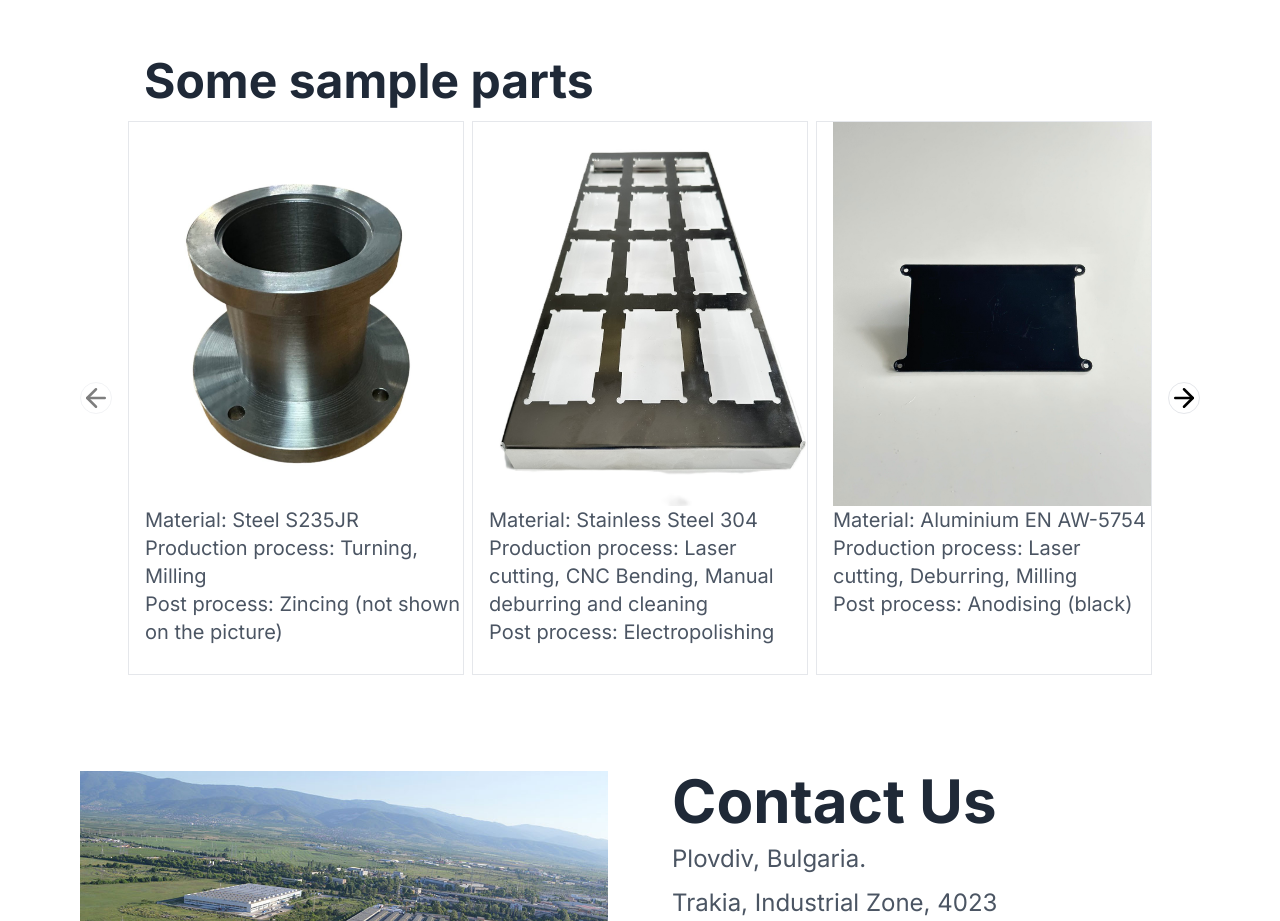
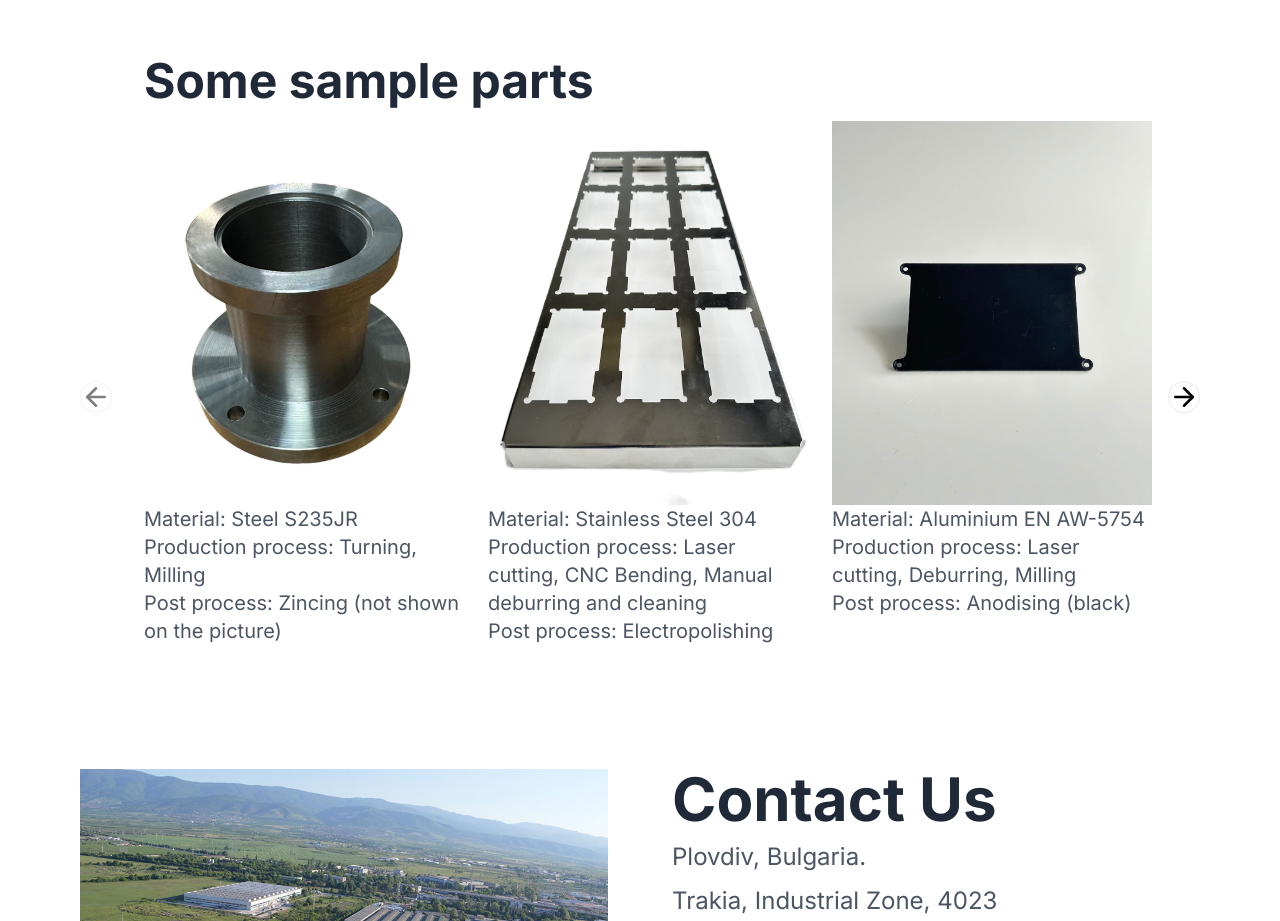
Before and after one commit to NikolaSirakov2/bultech82, a Next.js app: page / in a window 1280 px wide. Shown: the part 3360-4281 px from the top of the page. Built offline with nearby package versions, Linux system fonts and the light colour scheme.

Commit message:
refactor: Adjusted card size in SampleParts component

```diff
--- a/app/components/SampleParts.tsx
+++ b/app/components/SampleParts.tsx
@@ -103,7 +103,7 @@ function SampleParts() {
           {samples.map((sample, index) => (
             <CarouselItem
               key={sample.name}
-              className="w-full sm:w-1/2 md:w-1/2 lg:w-1/3 xl:w-1/3 border transform transition-transform duration-200 outline-transparent outline-2 mr-2 hover:scale-105 hover:cursor-pointer" // Adjusted card size
+              className="w-full sm:w-1/2 md:w-1/2 lg:w-1/3 xl:w-1/3 transform transition-transform duration-200 outline-transparent outline-2 mr-2 hover:scale-105 hover:cursor-pointer" // Adjusted card size
               onMouseDown={() => setSelectedSample(sample)}
             >
               <div className="w-full h-96 relative">
```
